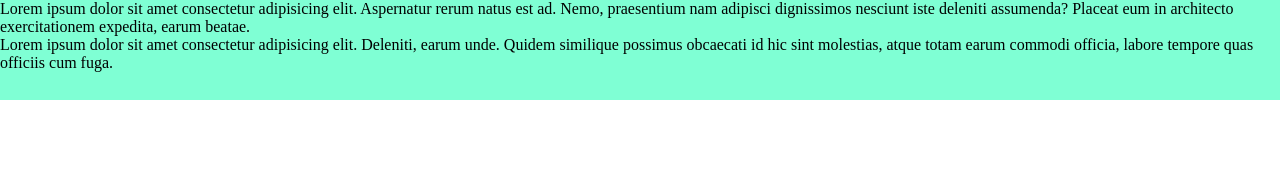
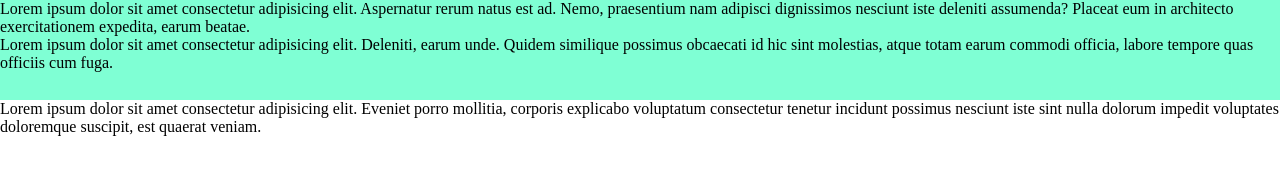
Before and after one commit to NikeshShrestha059/practice, a plain HTML site: page pra.html in a window 1280 px wide. Drawn offline with Linux system fonts and the light colour scheme.

Commit message:
update html

```diff
--- a/pra.html
+++ b/pra.html
@@ -28,7 +28,7 @@
     <p>Lorem ipsum dolor sit amet consectetur adipisicing elit. Aspernatur rerum natus est ad. Nemo, praesentium nam adipisci dignissimos nesciunt iste deleniti assumenda? Placeat eum in architecto exercitationem expedita, earum beatae.</p>
     <p>Lorem ipsum dolor sit amet consectetur adipisicing elit. Deleniti, earum unde. Quidem similique possimus obcaecati id hic sint molestias, atque totam earum commodi officia, labore tempore quas officiis cum fuga.</p>
 </div>
-
+<p>Lorem ipsum dolor sit amet consectetur adipisicing elit. Eveniet porro mollitia, corporis explicabo voluptatum consectetur tenetur incidunt possimus nesciunt iste sint nulla dolorum impedit voluptates doloremque suscipit, est quaerat veniam.</p>
 
 </body>
 </html>
```
